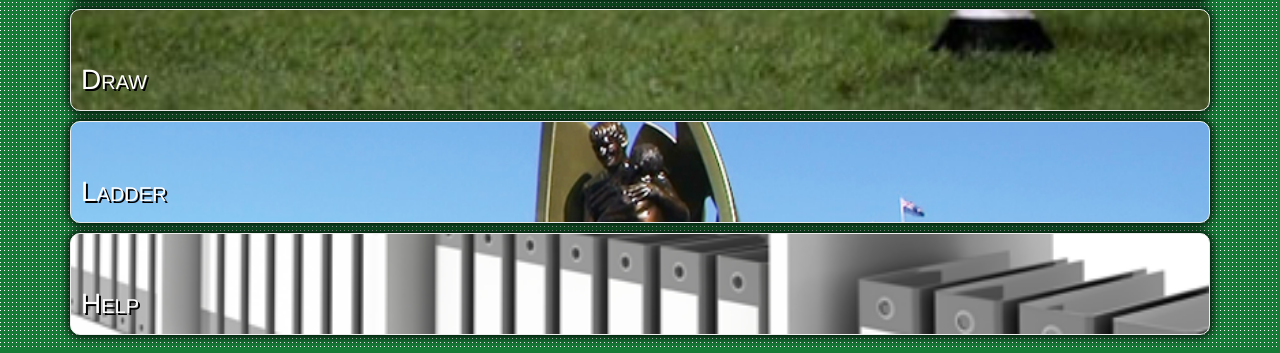
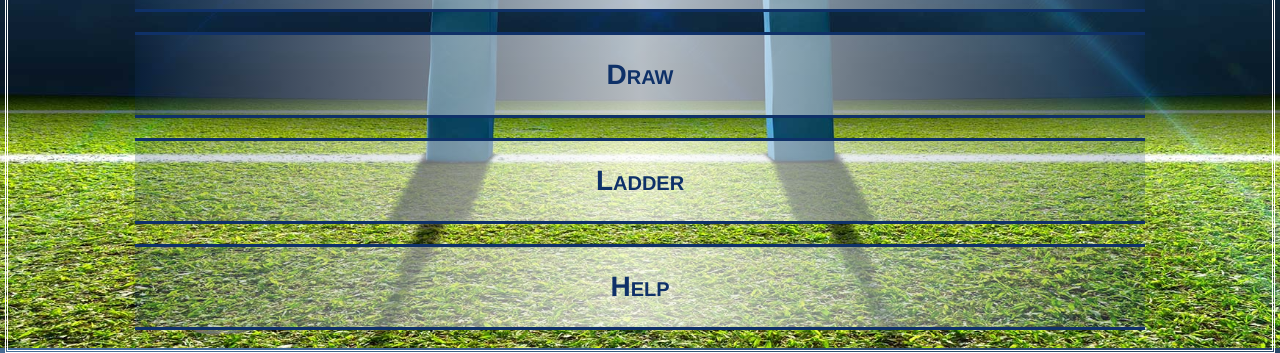
Before and after one commit to MMX13/tipping, a Django app: page / in a window 1280 px wide. Shown: the part 854-1207 px from the top of the page. Run offline with Django 3.2, Linux system fonts and the light colour scheme; a user stored in the database is signed in; parts of the project's set-up code (start-up, migrations or seed data) failed here and were passed over; some libraries are stand-ins or nearby versions.

Commit message:
Changed a bunch of styling

```diff
--- a/tipping/api/models.py
+++ b/tipping/api/models.py
@@ -16,6 +16,7 @@ class Team(models.Model):
     position = models.IntegerField(null=True, blank=True)
     points = models.IntegerField(default=0)
     difference = models.IntegerField(default=0)
+    colour = models.CharField(max_length=6, null=True)
 
     def __unicode__(self):
        return self.name
--- a/tipping/api/serializers.py
+++ b/tipping/api/serializers.py
@@ -6,7 +6,7 @@ from .models import Round, Game, Tip, RoundScore, Team
 class TeamSerializer(serializers.ModelSerializer):
     class Meta:
         model = Team
-        fields = ('id', 'name', 'fox_id')
+        fields = ('id', 'name', 'fox_id', 'colour')
 
 class LadderSerializer(serializers.ModelSerializer):
     class Meta:
--- a/tipping/background/background_tasks.py
+++ b/tipping/background/background_tasks.py
@@ -139,7 +139,7 @@ def update_rounds():
         logger.info("Round is not complete.")
 
 def update_ladder():
-    r = requests.get("http://api.stats.foxsports.com.au/3.0/api/sports/league/series/1/seasons/114/ladder.json?userkey=A00239D3-45F6-4A0A-810C-54A347F144C2")
+    r = requests.get("http://api.stats.foxsports.com.au/3.0/api/sports/league/series/1/seasons/115/ladder.json?userkey=A00239D3-45F6-4A0A-810C-54A347F144C2")
 
     for team in json.loads(r.text)['teams']:
         t = Team.objects.get(fox_id=team['id'])
--- a/tipping/frontend/static/js/templates/home.html
+++ b/tipping/frontend/static/js/templates/home.html
@@ -1,4 +1,3 @@
-<div style="margin-top: -10%;">
 <div class="row">
     <div class="col-xs-4 col-xs-offset-4">
         <img style="width: 100%;" src="/static/images/nrl.png" />
@@ -7,11 +6,11 @@
 <div class="row">
     <div class="col-xs-12 text-center"><p class="page-title">Tipeezya</p></div>
 </div>
-
-<div class="row"><div class="col-xs-12"><a href="#/tips"><div class="frontpage-link tips-link">Tips</div></a></div></div>
-<div class="row"><div class="col-xs-12"><a href="#/past"><div class="frontpage-link past-tips-link">Past Tips</div></a></div></div>
-<div class="row"><div class="col-xs-12"><a href="#/scores"><div class="frontpage-link scoreboard-link">Scoreboard</div></a></div></div>
-<div class="row"><div class="col-xs-12"><a href="#/draw"><div class="frontpage-link draw-link">Draw</div></a></div></div>
-<div class="row"><div class="col-xs-12"><a href="#/ladder"><div class="frontpage-link ladder-link">Ladder</div></a></div></div>
-<div class="row"><div class="col-xs-12"><a href="#/help"><div class="frontpage-link help-link">Help</div></a></div></div>
-    </div>
+<div class="row">
+    <div class="row"><div class="col-xs-12"><a href="#/tips"><div class="frontpage-link-v2">Tips</div></a></div></div>
+    <div class="row"><div class="col-xs-12"><a href="#/past"><div class="frontpage-link-v2">Past Tips</div></a></div></div>
+    <div class="row"><div class="col-xs-12"><a href="#/scores"><div class="frontpage-link-v2">Scoreboard</div></a></div></div>
+    <div class="row"><div class="col-xs-12"><a href="#/draw"><div class="frontpage-link-v2">Draw</div></a></div></div>
+    <div class="row"><div class="col-xs-12"><a href="#/ladder"><div class="frontpage-link-v2">Ladder</div></a></div></div>
+    <div class="row"><div class="col-xs-12"><a href="#/help"><div class="frontpage-link-v2">Help</div></a></div></div>
+</div>
--- a/tipping/frontend/static/js/templates/scores.html
+++ b/tipping/frontend/static/js/templates/scores.html
@@ -1,4 +1,5 @@
-<div class="scores">
+<div class="row">
+<div class="col-xs-12 scores">
     <div class="row">
         <div class="col-xs-12 sub-page-title">
             Scores
@@ -21,3 +22,4 @@
         </tbody>
     </table>
 </div>
+</div>
--- a/tipping/frontend/static/js/templates/tipping.html
+++ b/tipping/frontend/static/js/templates/tipping.html
@@ -1,5 +1,6 @@
 <div ng-repeat="(x, tip) in tips">
-    <div class="row text-center tip-row" ng-hide="tip.game.status!='P'">
+    <div class="row text-center tip-row-v2" style="
+    background: linear-gradient(to right, rgb(20,20,20), #{{tip.game.home_team.colour}}, rgb(20,20,20), #{{tip.game.away_team.colour}}, rgb(20,20,20))" ng-hide="tip.game.status!='P'">
         <div class="row">
             <div class="col-xs-12">
                 {{tip.game.start_time | date: "medium"}}<br/>{{tip.game.stadium}}
--- a/tipping/frontend/static/stylesheets/style.css
+++ b/tipping/frontend/static/stylesheets/style.css
@@ -3,7 +3,31 @@ html
     overflow-y: scroll;
     overflow-x: hidden;
     font-family: Verdana;
+    padding: 5px;
+    height: 100%;
  }
+
+body
+{
+    min-height: 100%;
+    border: double white;
+    padding: 10px;
+    background: linear-gradient(to right, rgb(15,49,104), rgb(255,255,255), rgb(15,49,104));
+}
+
+.ng-view
+{
+    margin-top: -10px;
+}
+
+.main-menu
+{
+    height: 100vh;
+    background: url('/static/images/posts.jpg') center;
+    background-size: cover;
+    padding: 0% 10% 0% 10%;
+    overflow: overlay;
+}
 
 .tip-row
 {
@@ -18,6 +42,24 @@ html
     background: url('../images/plate3.png') no-repeat center;
     background-size: cover;
     padding: 10px 0px 10px 0px;
+}
+
+.tip-row-v2
+{
+    padding: 10px 0px 10px 0px;
+
+    color: white;
+    font-variant: small-caps;
+    font-size: 1.3em;
+
+    margin-bottom: 20px;
+
+    border-color: #0f3168;
+    border-style: solid none;
+    margin-bottom: 20px;
+
+    background-color: rgba(7,24,52,0.8);
+
 }
 
 .frontpage-link
@@ -37,10 +79,20 @@ html
     margin-bottom: 10px;
 }
 
-.scoreboard-link
+.frontpage-link-v2
 {
-    background: url('../images/chalkboard.jpg') no-repeat;
-    background-size: cover;
+    padding: 20px 0px 20px 0px;
+    font-variant: small-caps;
+    font-weight: bold;
+    font-size: 2em;
+    color: #0f3168;
+    text-align: center;
+
+    border-color: #0f3168;
+    border-style: solid none;
+    margin-bottom: 20px;
+
+    background: linear-gradient(to right, rgba(15,49,104,0.2), rgba(255,255,255,0.7), rgba(15,49,104,0.2));
 }
 
 .tips-link
@@ -56,10 +108,22 @@ html
     background-size: cover;
 }
 
+.scoreboard-link
+{
+    background: url('../images/chalkboard.jpg') no-repeat;
+    background-size: cover;
+}
+
 .draw-link
 {
     background: url('../images/ball.jpg') no-repeat;
     background-position: left bottom;
+    background-size: cover;
+}
+
+.ladder-link
+{
+    background: url('../images/trophy.jpg') no-repeat;
     background-size: cover;
 }
 
@@ -70,20 +134,6 @@ html
     background-size: cover;
 }
 
-.ladder-link
-{
-    background: url('../images/trophy.jpg') no-repeat;
-    background-size: cover;
-}
-
-.scores
-{
-    background-color: white;
-    box-shadow: 0px 0px 10px #000000;
-    margin-bottom:20px;
-    padding: 5px;
-}
-
 .draw
 {
     background-color: white;
@@ -92,6 +142,13 @@ html
 }
 
 .pasttip
+{
+    background-color: white;
+    box-shadow: 0px 0px 10px #000000;
+    margin-bottom:20px;
+}
+
+.scores
 {
     background-color: white;
     box-shadow: 0px 0px 10px #000000;
@@ -169,7 +226,7 @@ html
 }
 
 .thead-scores{
-    background-color: #157A36;
+    background-color: #212A37;
     color: white;
     font-weight: bold;
 }
--- a/tipping/frontend/templates/frontend/index.html
+++ b/tipping/frontend/templates/frontend/index.html
@@ -1,8 +1,8 @@
 {% extends "base.html" %}
 {% block content %}
-<body ng-app="TippingApp" ng-controller="BaseCtrl" style="padding-top: 70px; background-image: url('/static/images/bg-site3.png')">
+<body ng-app="TippingApp" ng-controller="BaseCtrl" style="padding-top: 70px;" ng-class={'main-menu':location.path()=='/'}>
     {% verbatim %}
-    <nav class="navbar navbar-default navbar-fixed-top" ng-hide="location.path() == '/'">
+    <nav class="navbar navbar-inverse navbar-fixed-top" style="background-color: #212A37;" ng-hide="location.path() == '/'">
         <div class="container">
             <div class="navbar-header">
                 <button type="button" class="navbar-toggle" data-toggle="collapse" data-target="#myNavbar">
@@ -15,9 +15,9 @@
             <div class="collapse navbar-collapse" id="myNavbar">
                 <ul class="nav navbar-nav">
                     <li><a data-toggle="collapse" data-target="#myNavbar" href="#/">Home</a></li>
-                    <li><a data-toggle="collapse" data-target="#myNavbar" href="#/scores">Scoreboard</a></li>
                     <li><a data-toggle="collapse" data-target="#myNavbar" href="#/tips">Tipping</a></li>
                     <li><a data-toggle="collapse" data-target="#myNavbar" href="#/past">Past Tips</a></li>
+                    <li><a data-toggle="collapse" data-target="#myNavbar" href="#/scores">Scoreboard</a></li>
                     <li><a data-toggle="collapse" data-target="#myNavbar" href="#/draw">Draw</a></li>
                     <li><a data-toggle="collapse" data-target="#myNavbar" href="#/ladder">Ladder</a></li>
                     <li><a data-toggle="collapse" data-target="#myNavbar" href="#/help">Help</a></li>
@@ -25,7 +25,7 @@
             </div>
         </div>
     </nav>
-    <div class="container">
+    <div class="container-fluid">
         <div class="ng-view" autoscroll="true"></div>
     </div>
 
```
Also changed, not shown: tipping/frontend/static/js/templates/help.html (+30 -10 lines), tipping/api/migrations/0015_team_colour.py (added), tipping/db.sqlite3, tipping/frontend/static/images/posts.jpg (added).
